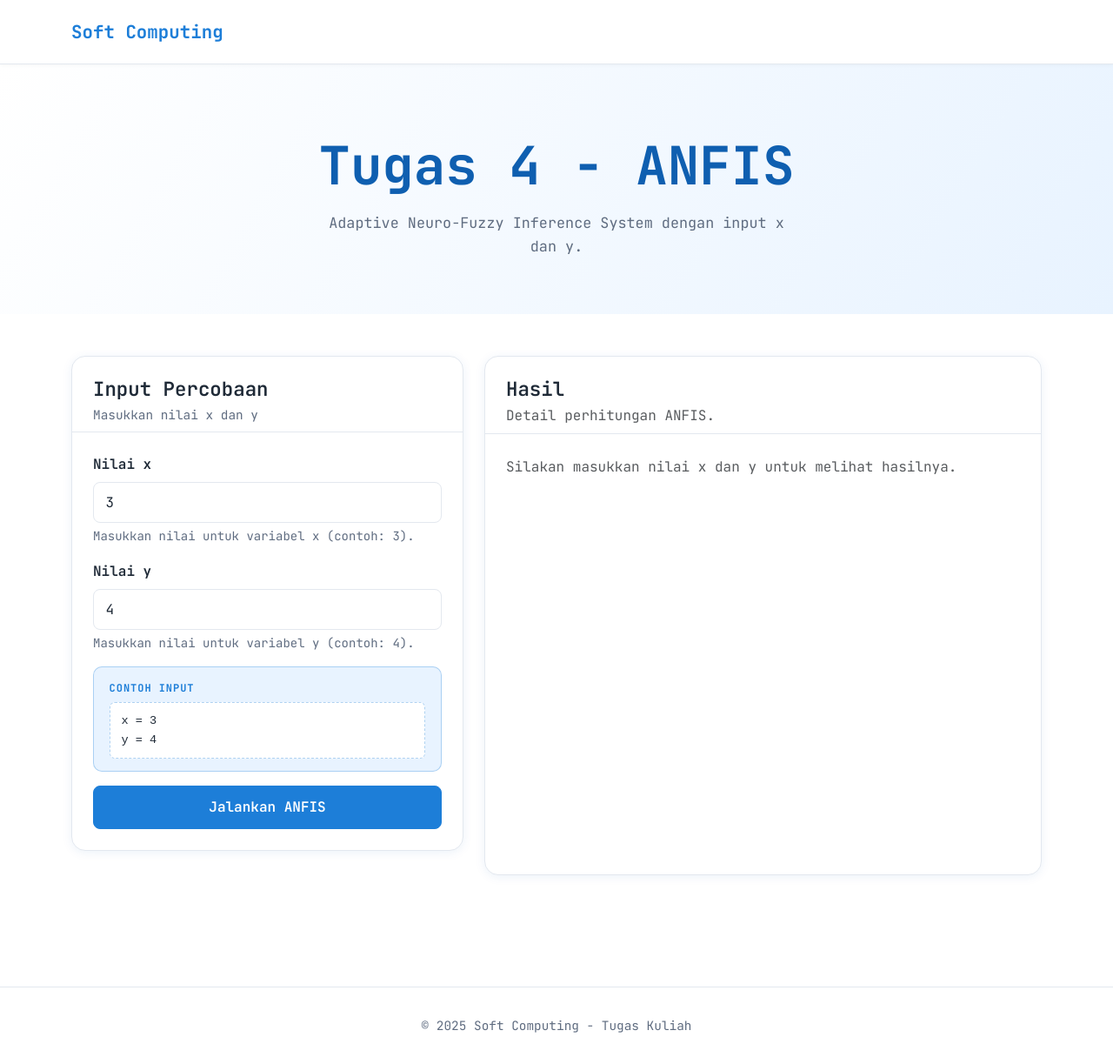
After one commit to dmn3x/private-web, a Flask app: page /tugas4 in a window 1280 px wide. The commit adds this page. Shown: the whole page at 87% size. Run offline with Flask 3, Linux system fonts and the light colour scheme.

Commit message:
implemented ANFIS input and output display

```diff
--- a/app.py
+++ b/app.py
@@ -14,6 +14,7 @@ from tugas3 import (
     DEFAULT_TOURNAMENT_K as TSP_DEFAULT_TOURNAMENT,
     solve_tsp_ga,
 )
+from tugas4 import anfis
 
 ITEMS_HELP_TEXT = (
     "Masukkan satu item per baris dengan format: Nama, Berat, Nilai. "
@@ -259,6 +260,39 @@ def tugas3_view():
         distance_rows=list(zip(current_cities, current_matrix)),
     )
 
+
+@app.route('/tugas4', methods=['GET', 'POST'])
+def tugas4_view():
+    form_state = {
+        'x': request.form.get('x', '3'),
+        'y': request.form.get('y', '4'),
+    }
+
+    result = None
+    error = None
+
+    if request.method == 'POST':
+        try:
+            x = float(form_state['x'])
+            y = float(form_state['y'])
+
+            result = anfis(x, y)
+            result['x'] = x
+            result['y'] = y
+        except ValueError as exc:
+            error = f'Input harus berupa angka: {exc}'
+        except Exception as exc:
+            error = f'Gagal menjalankan ANFIS: {exc}'
+
+    return render_template(
+        'tugas4.html',
+        title="Tugas 4",
+        active_page="tugas4",
+        form_state=form_state,
+        result=result,
+        error=error,
+    )
+
 # Menjalankan aplikasi Flask
 if __name__ == '__main__':
     app.run(debug=True, host='0.0.0.0', port=5000)
--- /dev/null
+++ b/templates/tugas4.html
@@ -0,0 +1,103 @@
+{% extends "base.html" %}
+
+{% block content %}
+<section class="section-hero">
+    <div class="container">
+        <h1 class="hero-title">Tugas 4 - ANFIS</h1>
+        <p class="hero-subtitle">Adaptive Neuro-Fuzzy Inference System dengan input x dan y.</p>
+    </div>
+</section>
+
+<section class="content-section">
+    <div class="container">
+        <div class="row g-4">
+            <div class="col-lg-5">
+                <div class="card-elegant">
+                    <div class="card-elegant-header">
+                        <h3>Input Percobaan</h3>
+                        <p class="mb-0 header-note">Masukkan nilai x dan y</p>
+                    </div>
+                    <div class="card-elegant-body">
+                        {% if error %}
+                        <div class="alert alert-danger" role="alert">{{ error }}</div>
+                        {% endif %}
+                        <form method="post">
+                            <div class="mb-3">
+                                <label class="form-label">Nilai x</label>
+                                <input type="number" step="any" class="form-control" name="x" value="{{ form_state.x }}" required>
+                                <div class="form-text">Masukkan nilai untuk variabel x (contoh: 3).</div>
+                            </div>
+                            <div class="mb-3">
+                                <label class="form-label">Nilai y</label>
+                                <input type="number" step="any" class="form-control" name="y" value="{{ form_state.y }}" required>
+                                <div class="form-text">Masukkan nilai untuk variabel y (contoh: 4).</div>
+                            </div>
+                            <div class="form-hint-box mb-3">
+                                <span class="form-hint-title">Contoh Input</span>
+                                <pre class="form-hint-example mb-0">x = 3
+y = 4</pre>
+                            </div>
+                            <button type="submit" class="btn btn-primary w-100">Jalankan ANFIS</button>
+                        </form>
+                    </div>
+                </div>
+            </div>
+            <div class="col-lg-7">
+                <div class="card-elegant h-100">
+                    <div class="card-elegant-header">
+                        <h3>Hasil</h3>
+                        <p class="mb-0 text-muted">Detail perhitungan ANFIS.</p>
+                    </div>
+                    <div class="card-elegant-body">
+                        {% if result %}
+                        <div class="mb-4">
+                            <h5 class="mb-3">Input</h5>
+                            <ul class="list-unstyled mb-0">
+                                <li><strong>x:</strong> {{ result.x }}</li>
+                                <li><strong>y:</strong> {{ result.y }}</li>
+                            </ul>
+                        </div>
+                        <div class="mb-4">
+                            <h5 class="mb-3">Derajat Keanggotaan</h5>
+                            <ul class="list-unstyled mb-0">
+                                <li><strong>A1:</strong> {{ "%.6f" | format(result.A1) }}</li>
+                                <li><strong>B1:</strong> {{ "%.6f" | format(result.B1) }}</li>
+                                <li><strong>A2:</strong> {{ "%.6f" | format(result.A2) }}</li>
+                                <li><strong>B2:</strong> {{ "%.6f" | format(result.B2) }}</li>
+                            </ul>
+                        </div>
+                        <div class="mb-4">
+                            <h5 class="mb-3">Firing Strength</h5>
+                            <ul class="list-unstyled mb-0">
+                                <li><strong>w1:</strong> {{ "%.6f" | format(result.w1) }}</li>
+                                <li><strong>w2:</strong> {{ "%.6f" | format(result.w2) }}</li>
+                            </ul>
+                        </div>
+                        <div class="mb-4">
+                            <h5 class="mb-3">Normalized Firing Strength</h5>
+                            <ul class="list-unstyled mb-0">
+                                <li><strong>W1:</strong> {{ "%.6f" | format(result.W1) }}</li>
+                                <li><strong>W2:</strong> {{ "%.6f" | format(result.W2) }}</li>
+                            </ul>
+                        </div>
+                        <div class="mb-4">
+                            <h5 class="mb-3">Output per Rule</h5>
+                            <ul class="list-unstyled mb-0">
+                                <li><strong>out1:</strong> {{ "%.6f" | format(result.out1) }}</li>
+                                <li><strong>out2:</strong> {{ "%.6f" | format(result.out2) }}</li>
+                            </ul>
+                        </div>
+                        <div class="alert alert-success">
+                            <h5 class="mb-2">Output Akhir</h5>
+                            <p class="mb-0"><strong>{{ "%.6f" | format(result.final_output) }}</strong></p>
+                        </div>
+                        {% else %}
+                        <p class="text-muted mb-0">Silakan masukkan nilai x dan y untuk melihat hasilnya.</p>
+                        {% endif %}
+                    </div>
+                </div>
+            </div>
+        </div>
+    </div>
+</section>
+{% endblock %}
```
Also changed, not shown: templates/index.html (+11 -0 lines), tugas4.py (added, +46 -0 lines).
